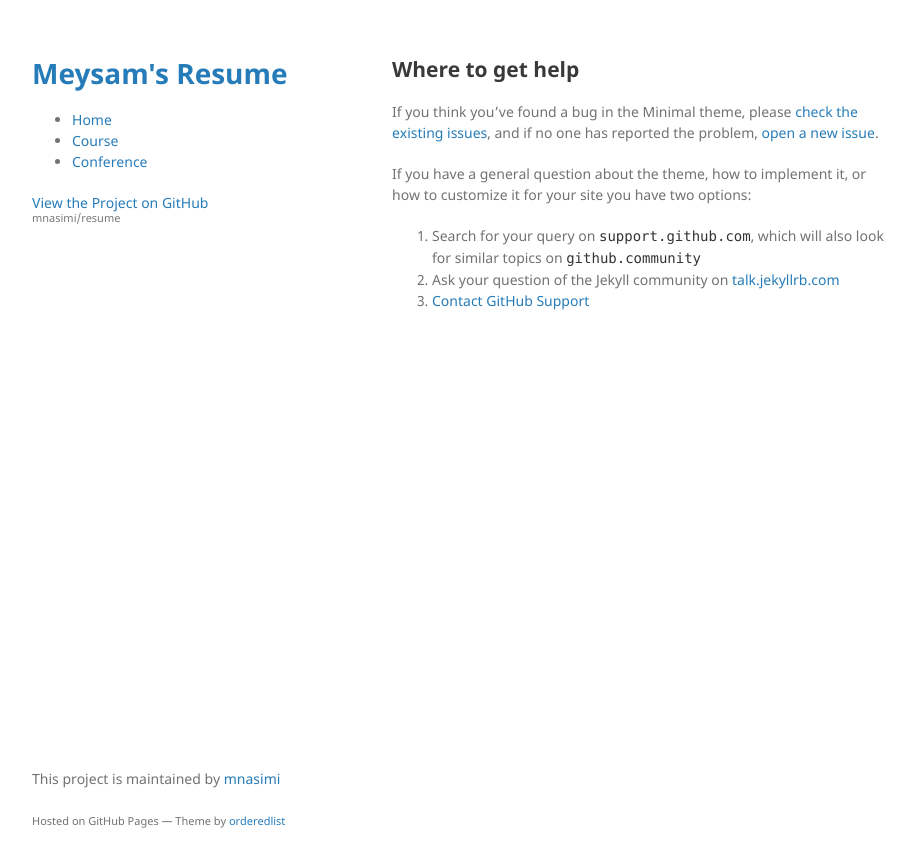
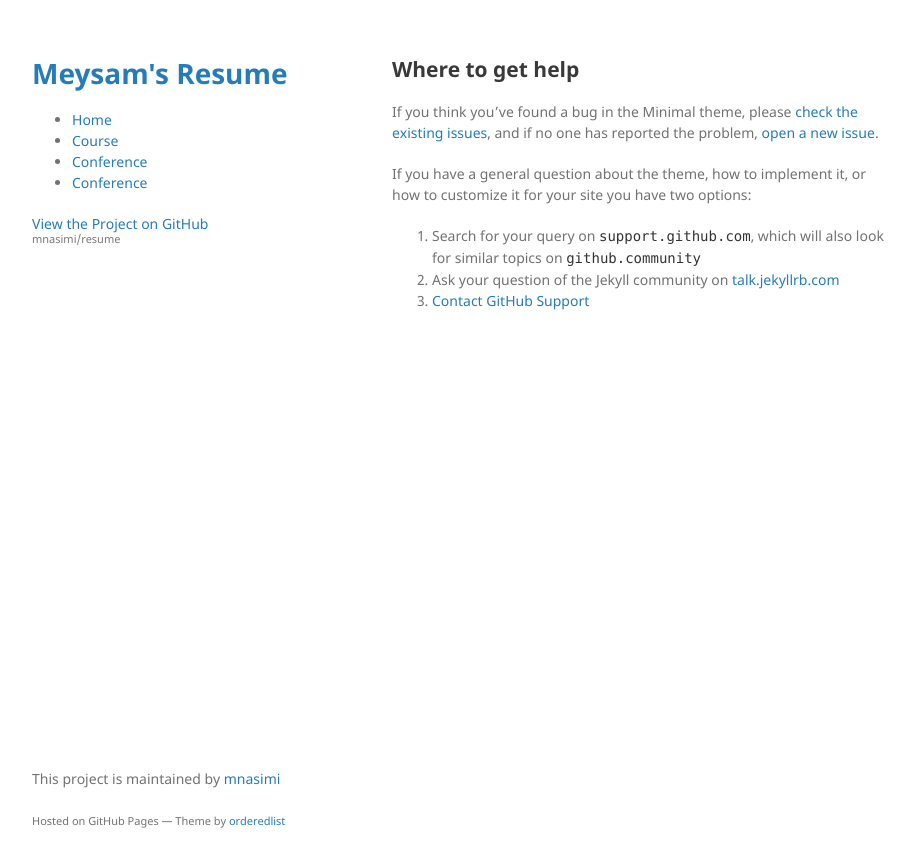
Before and after one commit to mnasimi/resume, a Jekyll site: the page built from docs/SUPPORT.md, in a window 1280 px wide. Shown: the top 867 px of the page, without its empty margins (178-1093 px from the left). Built offline with Jekyll 4.4.1, drawn with Linux system fonts in a browser that asks for light colours; our own code applies the rules of GitHub Pages for plain Markdown files; the repository's description, which GitHub fills in, is left out.

Commit message:
Update default.html
update

```diff
--- a/_layouts/default.html
+++ b/_layouts/default.html
@@ -23,8 +23,9 @@
 
         <ul>
           <li><a href="{{ "/" | absolute_url }}">Home</a></li>
-          <li><a href="{{ "./course"}}">Course</a></li>
-          <li><a href="{{ "./conference"}}">Conference</a></li>
+          <li><a href="{{ "./page/course"}}">Course</a></li>
+          <li><a href="{{ "./page/conference"}}">Conference</a></li>
+          <li><a href="{{ "./page/publications"}}">Conference</a></li>
         </ul>
 
         <p>{{ site.description | default: site.github.project_tagline }}</p>
```
